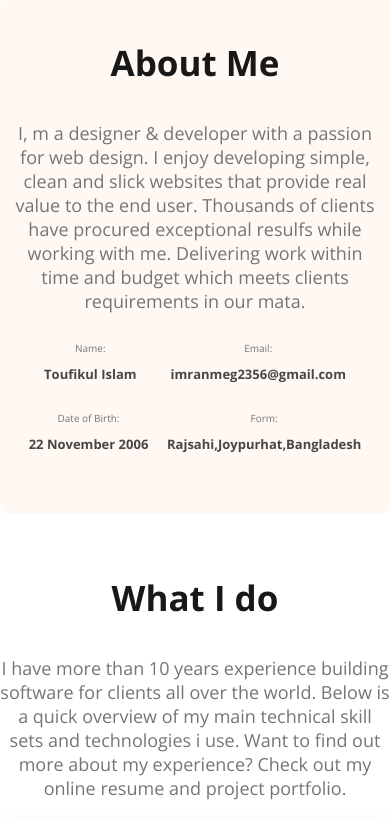
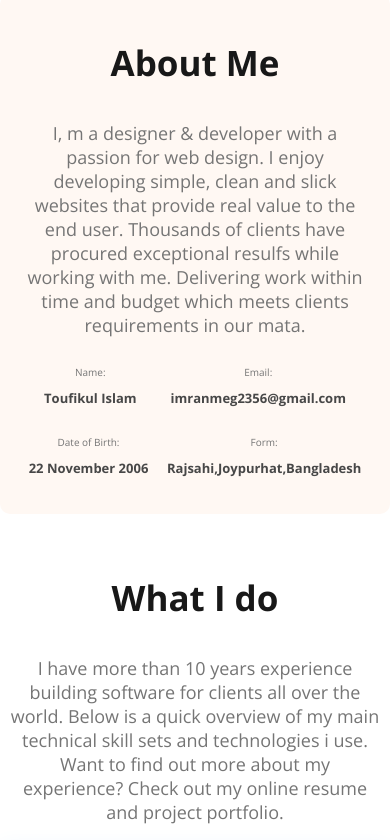
Before and after one commit to codewithToufikul/Responsive-web-Portfolio, a plain HTML site: page index.html in a window 390 px wide. Shown: the part 940-1780 px from the top of the page. Drawn offline with nearby package versions, Linux system fonts and the light colour scheme.

Commit message:
all is ok

```diff
--- a/styles/portfolio.css
+++ b/styles/portfolio.css
@@ -374,6 +374,9 @@ footer{
         font-size: 40px;
 
     }
+    .section-p{
+        padding: 0px 10px 0px 10px;
+    }
     .f-area{
         flex-direction: column;
         padding-top: 20px;
```
Also changed, not shown: 1 other file.
